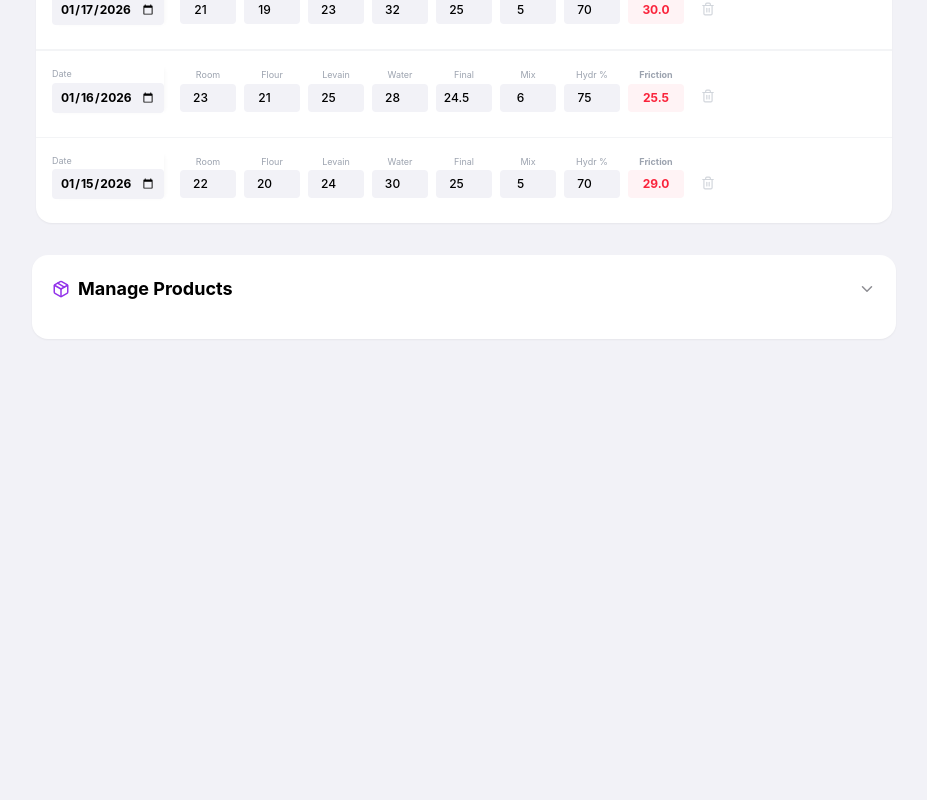
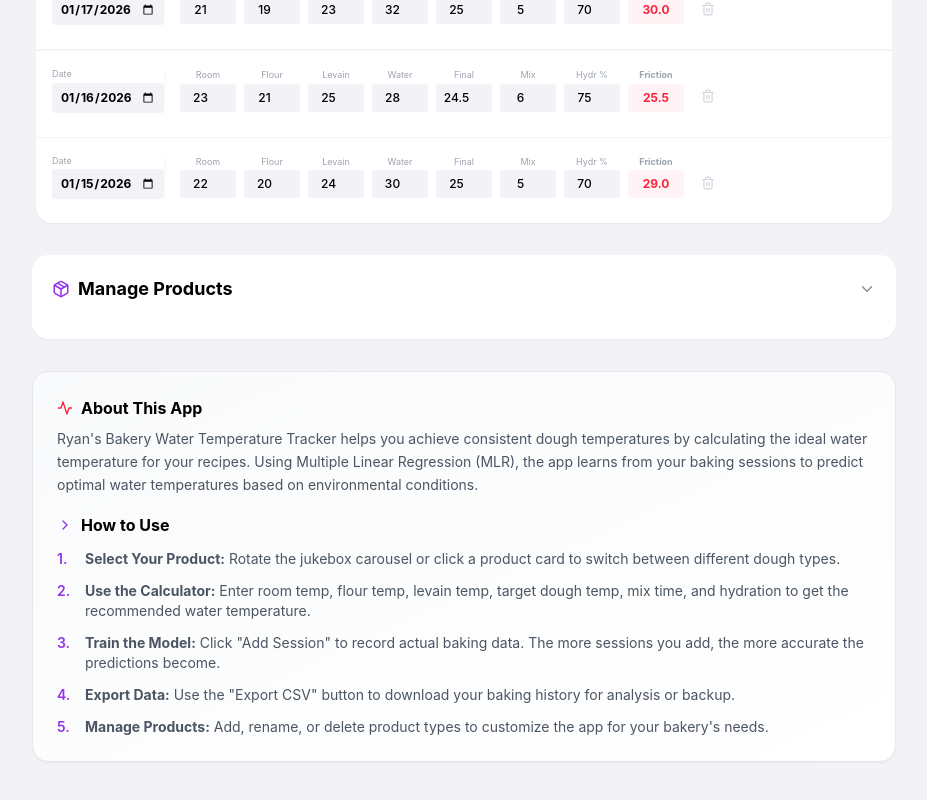
Before and after one commit to ghryan0000/dough-temp-tracker, a React (Vite) app: page / in a window 1280 px wide. Shown: the part 860-1660 px from the top of the page, without its empty margins (176-1103 px from the left). Before the commit the page ends 1279 px from the top, so only its background shows below. Built offline with nearby package versions, Linux system fonts and the light colour scheme.

Commit message:
Add informative footer with app purpose and user instructions

```diff
--- a/dough-temp-tracker.tsx
+++ b/dough-temp-tracker.tsx
@@ -642,6 +642,56 @@ export default function DoughTempTracker() {
           )}
         </div>
 
+        {/* App Information Footer */}
+        <div className="mt-8 bg-gradient-to-br from-gray-50 to-white border border-gray-200 rounded-2xl p-6 shadow-sm">
+          <div className="mb-4">
+            <h3 className="text-base font-bold text-black mb-2 flex items-center gap-2">
+              <Activity size={16} className="text-apple-red" /> About This App
+            </h3>
+            <p className="text-sm text-gray-600 leading-relaxed">
+              Ryan's Bakery Water Temperature Tracker helps you achieve consistent dough temperatures by calculating the ideal water temperature for your recipes. Using Multiple Linear Regression (MLR), the app learns from your baking sessions to predict optimal water temperatures based on environmental conditions.
+            </p>
+          </div>
+
+          <div>
+            <h3 className="text-base font-bold text-black mb-3 flex items-center gap-2">
+              <ChevronRight size={16} className="text-purple-600" /> How to Use
+            </h3>
+            <div className="space-y-3 text-sm text-gray-600">
+              <div className="flex gap-2">
+                <span className="font-semibold text-purple-600 min-w-[20px]">1.</span>
+                <div>
+                  <strong>Select Your Product:</strong> Rotate the jukebox carousel or click a product card to switch between different dough types.
+                </div>
+              </div>
+              <div className="flex gap-2">
+                <span className="font-semibold text-purple-600 min-w-[20px]">2.</span>
+                <div>
+                  <strong>Use the Calculator:</strong> Enter room temp, flour temp, levain temp, target dough temp, mix time, and hydration to get the recommended water temperature.
+                </div>
+              </div>
+              <div className="flex gap-2">
+                <span className="font-semibold text-purple-600 min-w-[20px]">3.</span>
+                <div>
+                  <strong>Train the Model:</strong> Click "Add Session" to record actual baking data. The more sessions you add, the more accurate the predictions become.
+                </div>
+              </div>
+              <div className="flex gap-2">
+                <span className="font-semibold text-purple-600 min-w-[20px]">4.</span>
+                <div>
+                  <strong>Export Data:</strong> Use the "Export CSV" button to download your baking history for analysis or backup.
+                </div>
+              </div>
+              <div className="flex gap-2">
+                <span className="font-semibold text-purple-600 min-w-[20px]">5.</span>
+                <div>
+                  <strong>Manage Products:</strong> Add, rename, or delete product types to customize the app for your bakery's needs.
+                </div>
+              </div>
+            </div>
+          </div>
+        </div>
+
       </div>
     </div>
   );
```
